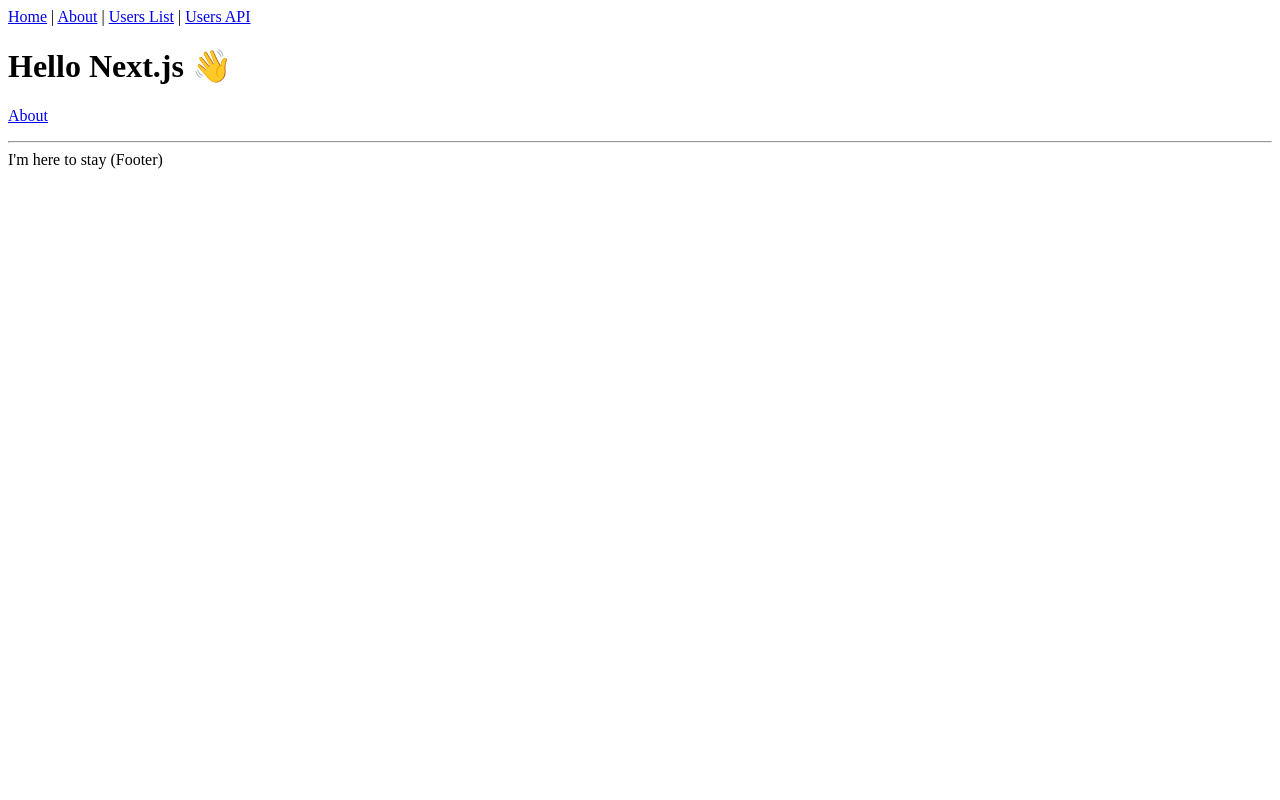
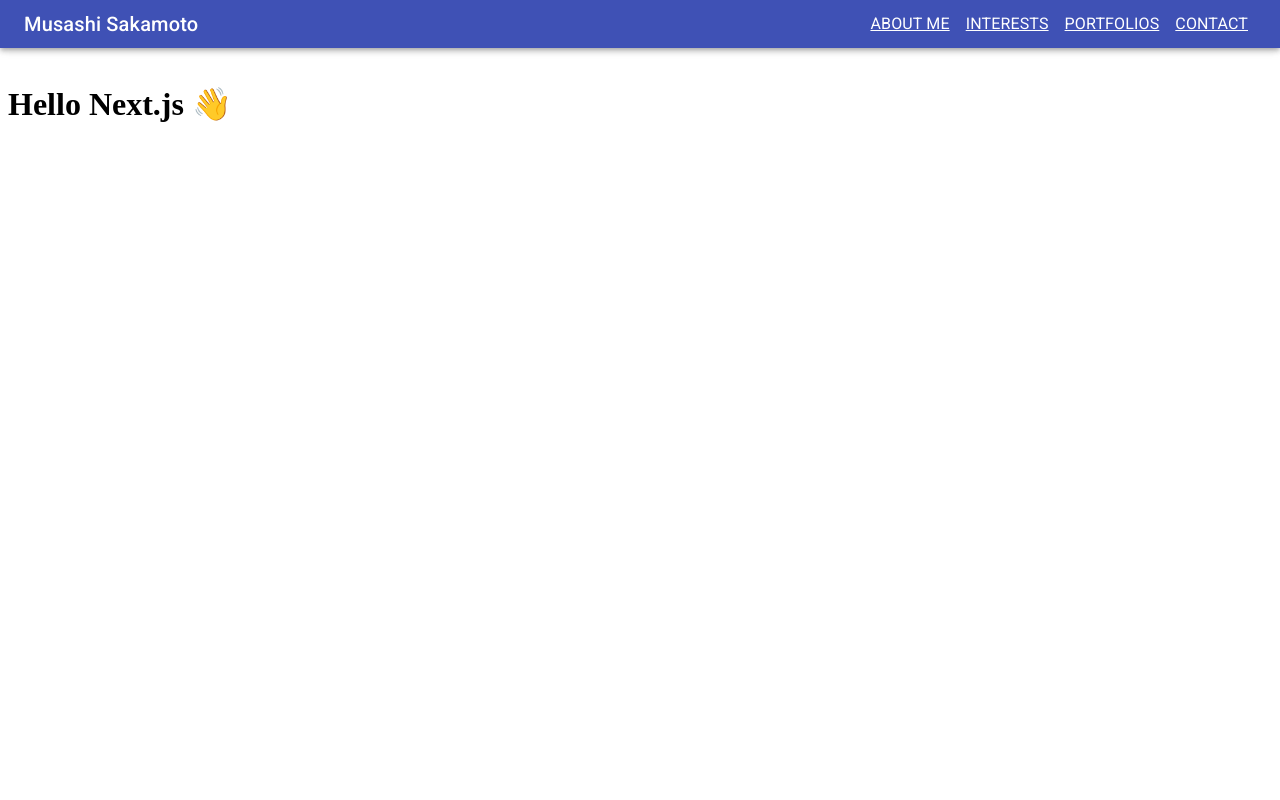
Before and after one commit to Musashi-Sakamoto/portfolio-website, a Next.js app: page / in a window 1280 px wide. Shown: the top 800 px of the page. Built offline with nearby package versions, Linux system fonts and the light colour scheme.

Commit message:
レスポンシブメニュー

```diff
--- a/components/Layout.tsx
+++ b/components/Layout.tsx
@@ -1,6 +1,29 @@
 import * as React from 'react'
 import Link from 'next/link'
 import Head from 'next/head'
+import { AppBar, Button, makeStyles, Toolbar, Typography, Box, Container, IconButton, Menu, MenuItem } from '@material-ui/core';
+import MoreIcon from '@material-ui/icons/MoreVert'
+
+const useStyles = makeStyles(theme => ({
+  root: {
+    flexGrow: 1,
+  },
+  title: {
+    flexGrow: 1,
+  },
+  sectionDesktop: {
+    display: 'none',
+    [theme.breakpoints.up('sm')]: {
+      display: 'flex',
+    },
+  },
+  sectionMobile: {
+    display: 'flex',
+    [theme.breakpoints.up('sm')]: {
+      display: 'none',
+    },
+  },
+}));
 
 type Props = {
   title?: string
@@ -9,35 +32,140 @@
 const Layout: React.FunctionComponent<Props> = ({
   children,
   title = 'This is the default title',
-}) => (
+}) => {
+  const classes = useStyles();
+
+  const [mobileMoreAnchorEl, setMobileMoreAnchorEl] = React.useState(null);
+
+  const isMobileMenuOpen = Boolean(mobileMoreAnchorEl);
+
+  const handleMobileMenuClose = () => {
+    setMobileMoreAnchorEl(null);
+  };
+
+  const handleMobileMenuOpen = (event) => {
+    setMobileMoreAnchorEl(event.currentTarget);
+  };
+
+  const mobileMenuId = 'primary-search-account-menu-mobile';
+  const renderMobileMenu = (
+    <Menu
+      anchorEl={mobileMoreAnchorEl}
+      anchorOrigin={{ vertical: 'top', horizontal: 'right' }}
+      id={mobileMenuId}
+      keepMounted
+      transformOrigin={{ vertical: 'top', horizontal: 'right' }}
+      open={isMobileMenuOpen}
+      onClose={handleMobileMenuClose}
+    >
+      <MenuItem>
+        <Button color="inherit">
+          <Link href="/about_me">
+            <a>
+              <Typography color="inherit">About me</Typography>
+            </a>
+          </Link>
+        </Button>
+      </MenuItem>
+      <MenuItem>
+        <Button color="inherit">
+          <Link href="/interests">
+            <a>
+              <Typography color="inherit">Interests</Typography>
+            </a>
+          </Link>
+        </Button>
+      </MenuItem>
+      <MenuItem>
+        <Button color="inherit">
+        <Link href="/portfolios">
+          <a>
+            <Typography color="inherit">Portfolios</Typography>
+          </a>
+        </Link>
+      </Button>
+      </MenuItem>
+      <MenuItem>
+        <Button color="inherit">
+          <Link href="/contact">
+            <a>
+              <Typography color="inherit">Contact</Typography>
+            </a>
+          </Link>
+        </Button>
+      </MenuItem>
+    </Menu>
+  );
+
+  return (
     <div>
       <Head>
         <title>{title}</title>
         <meta charSet="utf-8" />
         <meta name="viewport" content="initial-scale=1.0, width=device-width" />
       </Head>
-    <header>
-      <nav>
-        <Link href="/">
-          <a>Home</a>
-        </Link>{' '}
-        |{' '}
-        <Link href="/about">
-          <a>About</a>
-        </Link>{' '}
-        |{' '}
-        <Link href="/users">
-          <a>Users List</a>
-        </Link>{' '}
-        | <a href="/api/users">Users API</a>
-      </nav>
-    </header>
+      <AppBar position="fixed">
+          <Toolbar variant="dense">
+            <Typography variant="h6" className={classes.title}>
+              Musashi Sakamoto
+            </Typography>
+
+            <div className={classes.sectionDesktop}>
+              <Button color="inherit">
+                <Link href="/about_me">
+                  <a style={{ color: 'white' }}>
+                    <Typography color="inherit">About me</Typography>
+                  </a>
+                </Link>
+              </Button>
+
+              <Button color="inherit">
+                <Link href="/interests">
+                  <a style={{ color: 'white' }}>
+                    <Typography color="inherit">Interests</Typography>
+                  </a>
+                </Link>
+              </Button>
+
+              <Button color="inherit">
+                <Link href="/portfolios">
+                  <a style={{ color: 'white' }}>
+                    <Typography color="inherit">Portfolios</Typography>
+                  </a>
+                </Link>
+              </Button>
+
+              <Button color="inherit">
+                <Link href="/contact">
+                  <a style={{ color: 'white' }}>
+                    <Typography color="inherit">Contact</Typography>
+                  </a>
+                </Link>
+              </Button>
+            </div>
+            <div className={classes.sectionMobile}>
+              <IconButton
+                aria-label="show more"
+                aria-controls='primary-search-account-menu-mobile'
+                aria-haspopup="true"
+                onClick={handleMobileMenuOpen}
+                color="inherit"
+              >
+                <MoreIcon />
+              </IconButton>
+          </div>
+          </Toolbar>
+        </AppBar>
+        {renderMobileMenu}
+          <Box marginTop={8}>
             {children}
+          </Box>
       <footer>
         <hr />
         <span>I'm here to stay (Footer)</span>
       </footer>
     </div>
   )
+}
 
 export default Layout
--- a/package.json
+++ b/package.json
@@ -10,6 +10,7 @@
   "dependencies": {
     "@material-ui/core": "^4.10.0",
     "@material-ui/icons": "^4.9.1",
+    "fs-extra": "^9.0.0",
     "next": "latest",
     "react": "^16.12.0",
     "react-dom": "^16.12.0"
--- a/pages/index.tsx
+++ b/pages/index.tsx
@@ -1,15 +1,33 @@
-import Link from 'next/link'
 import Layout from '../components/Layout'
+import { Grid, makeStyles } from '@material-ui/core'
 
-const IndexPage = () => (
-  <Layout title="Home | Next.js + TypeScript Example">
-    <h1>Hello Next.js 👋</h1>
-    <p>
-      <Link href="/about">
-        <a>About</a>
-      </Link>
-    </p>
-  </Layout>
-)
+const useStyles = makeStyles(theme => ({
+  section: {
+    height: '100vh',
+  },
+  greyBackground: {
+    backgroundColor: '#AAA'
+  }
+}));
+
+const IndexPage = () => {
+  const classes = useStyles();
+  return (
+    <Layout title="Musashi Sakamoto">
+      <Grid container className={classes.section}>
+        <h1>Hello Next.js 👋</h1>
+      </Grid>
+      <Grid container className={`${classes.section} ${classes.greyBackground}`}>
+        <h1>Hello Next.js2 👋</h1>
+      </Grid>
+      <Grid container className={classes.section}>
+        <h1>Hello Next.js3 👋</h1>
+      </Grid>
+      <Grid container className={`${classes.section} ${classes.greyBackground}`}>
+        <h1>Hello Next.js4 👋</h1>
+      </Grid>
+    </Layout>
+  )
+}
 
 export default IndexPage
```
Also changed, not shown: 1 other file (tests, documents, lock files or other folders). Lines whose indentation alone changed are shown as unchanged.
